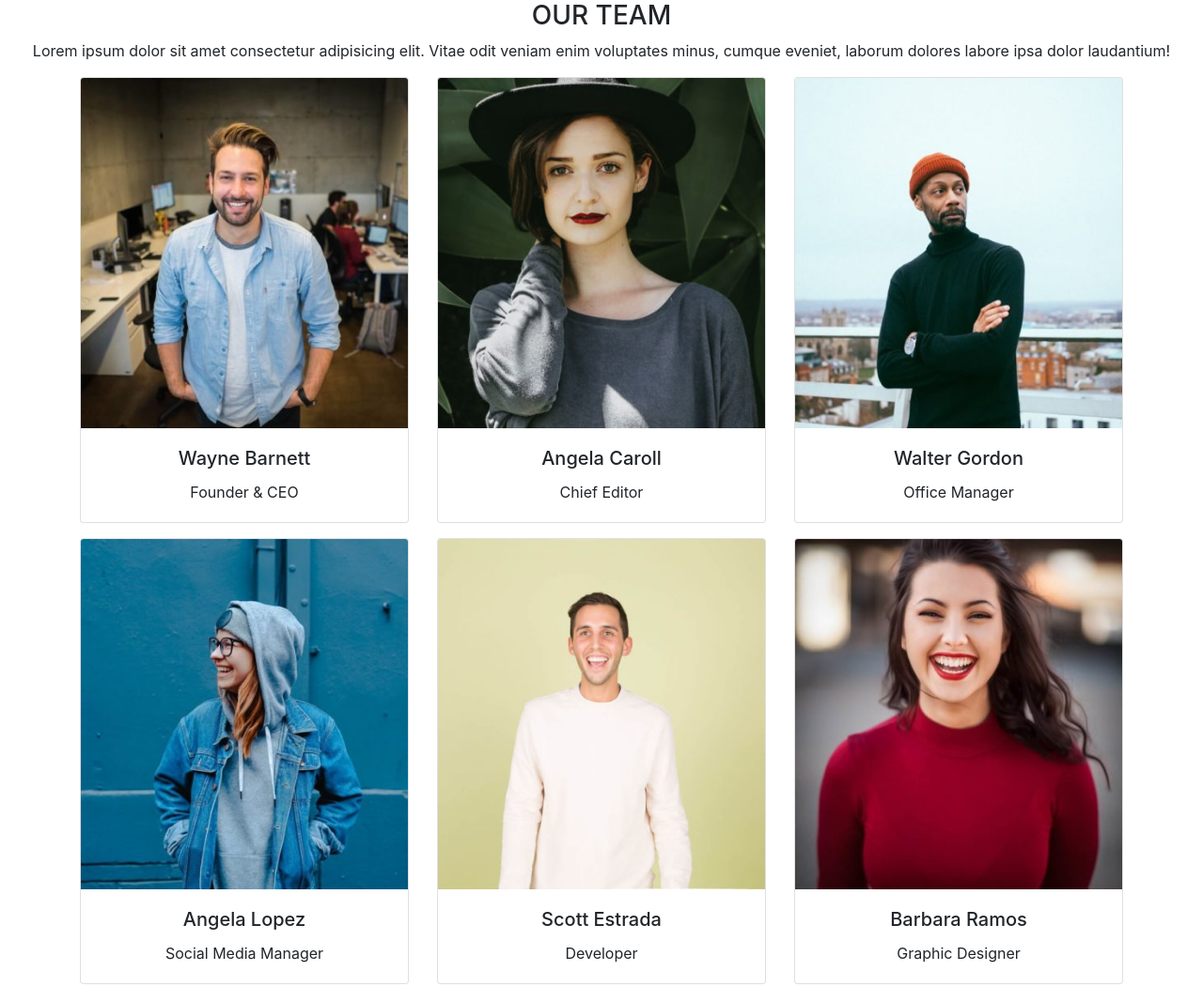
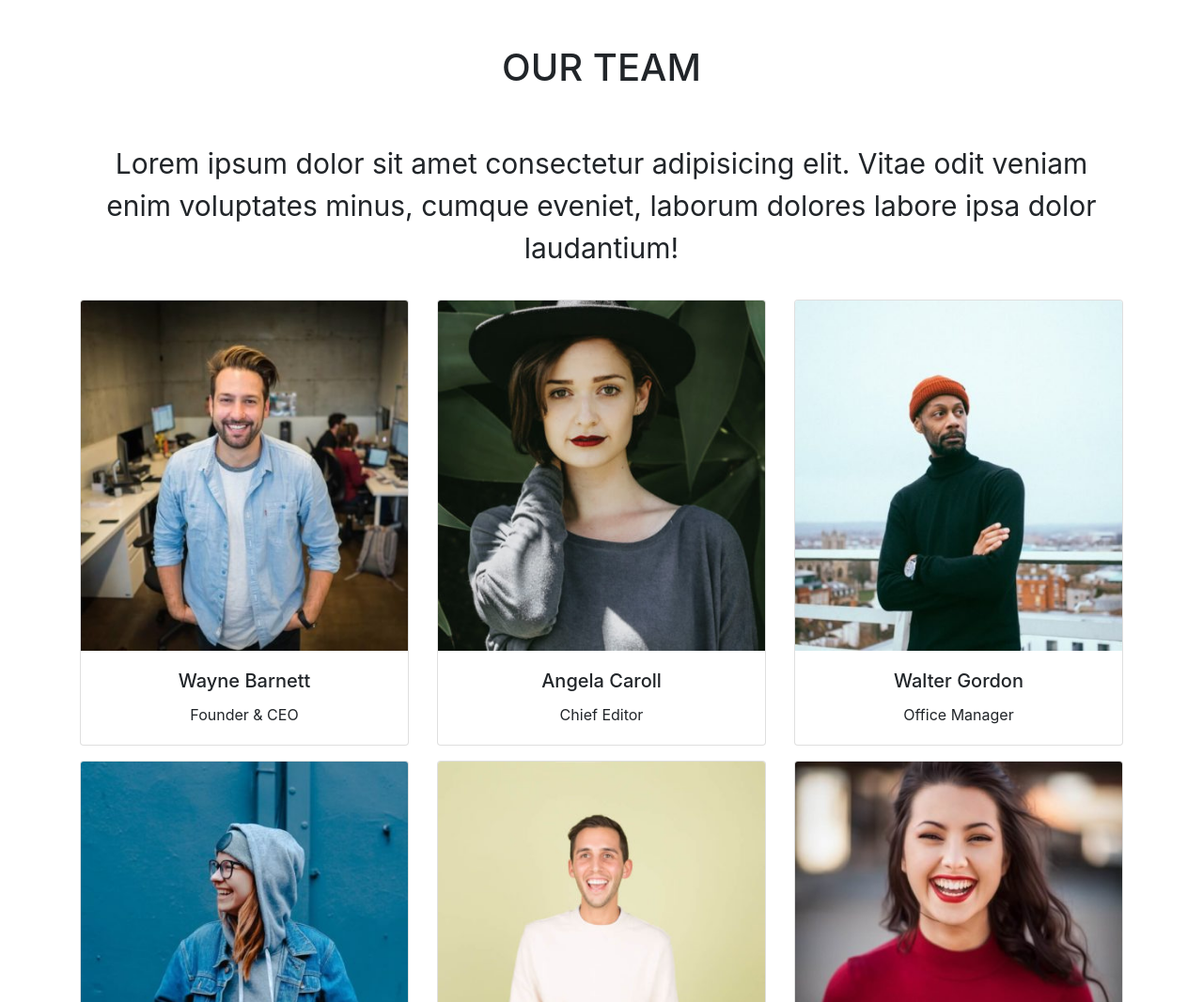
Before and after one commit to SimoneCerri/js-our-team, a plain HTML site: page index.html in a window 1280 px wide. Shown: the top 1067 px of the page at 94% size. Drawn offline with nearby package versions, Linux system fonts and the light colour scheme.

Commit message:
style a little bit

```diff
--- a/assets/css/style.css
+++ b/assets/css/style.css
@@ -4,3 +4,8 @@
     margin: 0;
     box-sizing: border-box;
 }
+
+.prova
+{
+    font-size: 30px;
+}
--- a/index.html
+++ b/index.html
@@ -13,12 +13,13 @@
 
 <body class="text-center">
 
-    <h3>OUR TEAM</h3>
+    <h1 class="p-5">OUR TEAM</h1>
 
-    <p>Lorem ipsum dolor sit amet consectetur adipisicing elit. Vitae odit veniam enim voluptates minus, cumque eveniet,
+
+    <div class="container">
+        <p class="prova pb-3">Lorem ipsum dolor sit amet consectetur adipisicing elit. Vitae odit veniam enim voluptates minus, cumque eveniet,
         laborum dolores labore ipsa dolor laudantium!</p>
 
-    <div class="container">
         <div class="row">
 
         </div>
```
